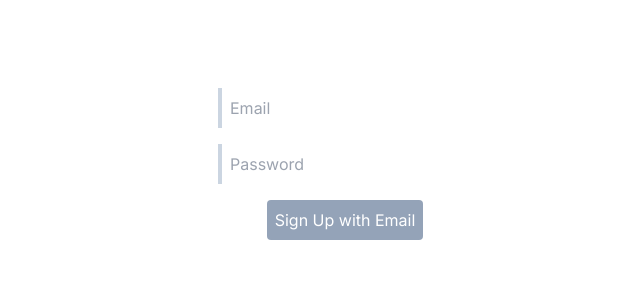
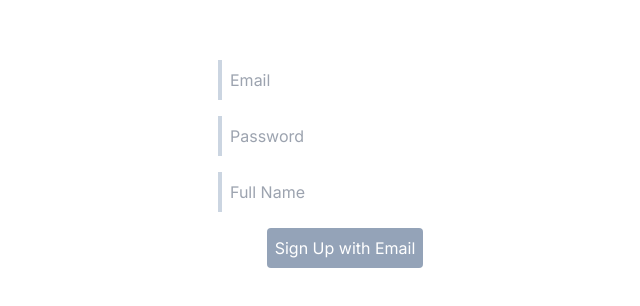
Before and after one commit to afern140/Diamond-Valley-Cattery-Website, a Next.js app: page /login/signup in a window 1280 px wide. Shown: the part 220-526 px from the top of the page, without its empty margins (295-935 px from the left). Built offline with nearby package versions, Linux system fonts and the light colour scheme; no server answers.

Commit message:
Made user page

```diff
--- a/app/login/page.js
+++ b/app/login/page.js
@@ -7,7 +7,7 @@ import Link from "next/link";
 
 
 export default function Page() {
-const {user, gitHubSignIn, firebaseSignOut } = useUserAuth();
+const {user, firebaseSignOut } = useUserAuth();
 const [email, setEmail] = useState('');
 const [password, setPassword] = useState('');
 
@@ -43,7 +43,7 @@ function handleEmailPasswordSignIn(e){
       </div>
         }
         {user && (
-        <div className="text-center">
+        <div className="text-center text-slate-500">
             <p>
             Welcome, {user.displayName} ({user.email})
             </p>
--- /dev/null
+++ b/app/login/signup/layout.js
@@ -0,0 +1,7 @@
+import { AuthContextProvider } from "../../_utils/auth-context";
+
+const Layout = ({ children }) => {
+  return <AuthContextProvider>{children}</AuthContextProvider>;
+};
+
+export default Layout;
--- a/app/login/signup/page.js
+++ b/app/login/signup/page.js
@@ -1,26 +1,38 @@
 "use client";
 import { useState } from 'react';
 import { auth } from '../../_utils/firebase'; // assuming you have a firebase.js file that exports the auth object
-import { createUserWithEmailAndPassword } from 'firebase/auth';
+import { createUserWithEmailAndPassword, sendEmailVerification, updateProfile } from 'firebase/auth';
+import { useUserAuth } from "../../_utils/auth-context";
 
 export default function page() {
   const [email, setEmail] = useState('');
   const [password, setPassword] = useState('');
+  const [displayName, setDisplayName] = useState('');
+  const {user} = useUserAuth();
 
-  function handleEmailPasswordSignUp(e){
+  async function handleRegister(e){
     e.preventDefault();
-    createUserWithEmailAndPassword(auth, email, password)
+    await createUserWithEmailAndPassword(auth, email, password)
       .catch((error) => {
         // Handle Errors here.
         var errorCode = error.code;
         var errorMessage = error.message;
         console.log(errorCode, errorMessage);
       });
+    await updateProfile(auth.currentUser, {displayName: displayName});
+    //await sendEmailVerification(auth.currentUser);
+    handleRedirect();
+  }
+
+  function handleRedirect(){
+    window.location.href = '/login';
   }
 
   return(
+    <div>
+      {!user &&
         <div className="min-h-screen flex items-center justify-center bg-white">
-  <form onSubmit={handleEmailPasswordSignUp} className="mb-8 flex flex-col items-center">
+          <form onSubmit={handleRegister} className="mb-8 flex flex-col items-center">
             <input
               type="email"
               value={email}
@@ -37,12 +49,26 @@ export default function page() {
               placeholder="Password"
               required
             />
+            <input
+              type="text"
+              placeholder="Full Name"
+              value = {displayName}
+              onChange={(e) => setDisplayName(e.target.value)}
+              className="text-black border-s-4 border-slate-300 p-2 mb-4"
+              required
+            />
             <button type="submit" className="bg-slate-400 active:bg-slate-600 rounded text-white p-2">
               Sign Up with Email
             </button>
           </form>
         </div>
-
-
+    }
+    {user &&
+    <div className="min-h-screen flex flex-column items-center justify-center bg-white">
+      <div className="text-slate-500">Hi {user.displayName} you're already logged in.</div>
+      <button onClick={handleRedirect} className="bg-slate-500 text-white p-2">Go to Login</button>
+    </div>
+    }
+    </div>
   );
 }
--- /dev/null
+++ b/app/userProfile/layout.js
@@ -0,0 +1,7 @@
+import { AuthContextProvider } from "../_utils/auth-context";
+
+const Layout = ({ children }) => {
+  return <AuthContextProvider>{children}</AuthContextProvider>;
+};
+
+export default Layout;
--- /dev/null
+++ b/app/userProfile/page.js
@@ -0,0 +1,16 @@
+"use client";
+
+import { useUserAuth } from "../_utils/auth-context";
+
+export default function Page() {
+    const {user} = useUserAuth();
+    console.log(user);
+
+    return(
+        <div className="bg-white min-h-screen flex items-center justify-center">
+        {!user && <div>You're not supposed to be in here.</div>}
+        {user && <div>Hi {user.uid} {user.email}</div>}
+        </div>
+    );
+
+}
```
Lines whose indentation alone changed are shown as unchanged.
